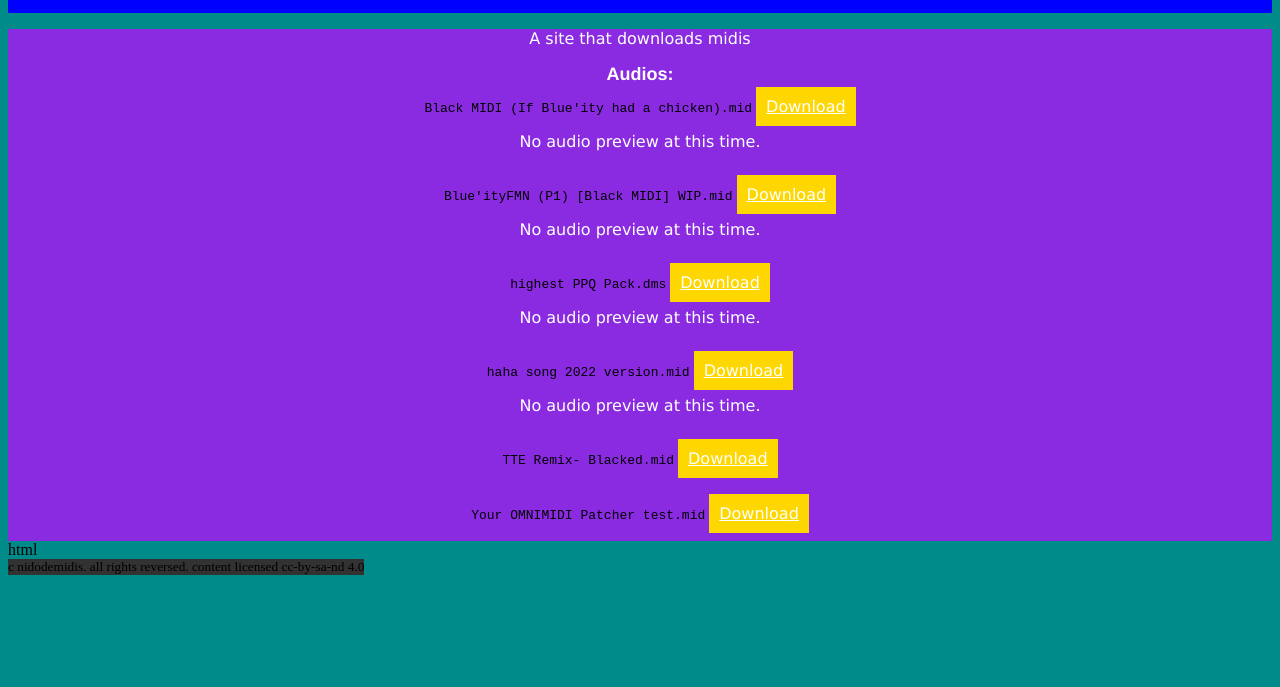
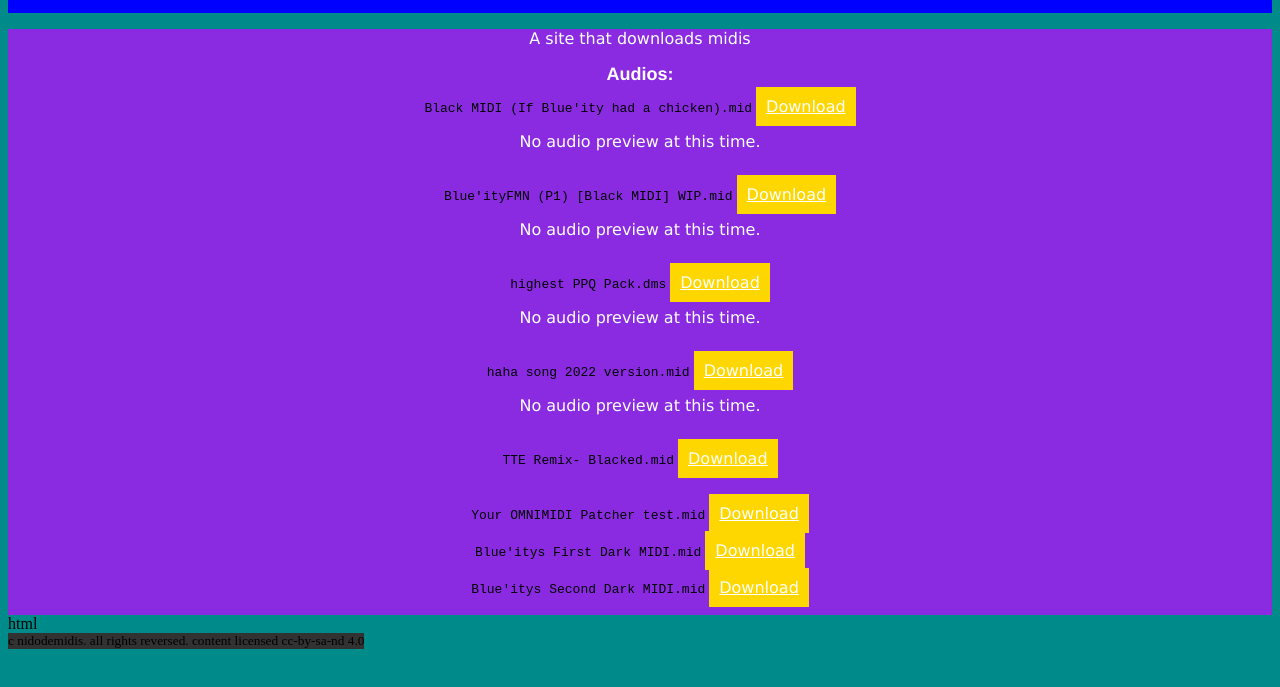
Before and after one commit to gagominecraft12/nidodemidis, a plain HTML site: page index.html in a window 1280 px wide. Shown: the part 65-752 px from the top of the page. Drawn offline with nearby package versions, Linux system fonts and the light colour scheme; files that its build step writes are made by us from their sources; no server answers.

Commit message:
Adding my old desktop midis... 1/50

```diff
--- a/index.html
+++ b/index.html
@@ -110,6 +110,17 @@
                 </div>
             </div>
             <br>
+            <div>
+                <code>Blue'itys First Dark MIDI.mid</code>
+                <a href="static/audio/Blue'itys First Dark Midi.mid" class="btn">Download</a>
+            </div>
+            <br>
+            <div>
+                <code>Blue'itys Second Dark MIDI.mid</code>
+                <a href="static/audio/Blue'itys Second Dark MIDI.mid" class="btn">Download</a>
+            </div>
+            <br>
+
         </article>
     </center>
     <script>
```
Also changed, not shown: 5 other files.
